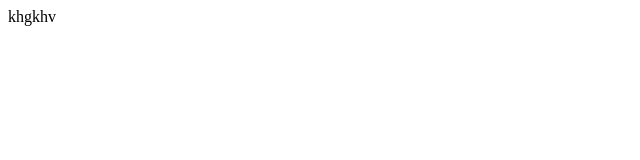
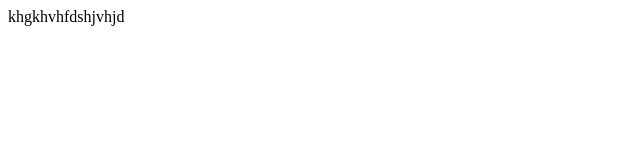
Before and after one commit to Vjsj567/test, a plain HTML site: page index.html in a window 1280 px wide. Shown: the whole page, without its empty margins (0-640 px from the left). Drawn offline with Linux system fonts and the light colour scheme.

Commit message:
2changes

```diff
--- a/index.html
+++ b/index.html
@@ -6,6 +6,6 @@
     <title>Document</title>
 </head>
 <body>
-    khgkhv
+    khgkhvhfdshjvhjd
 </body>
 </html>
```
